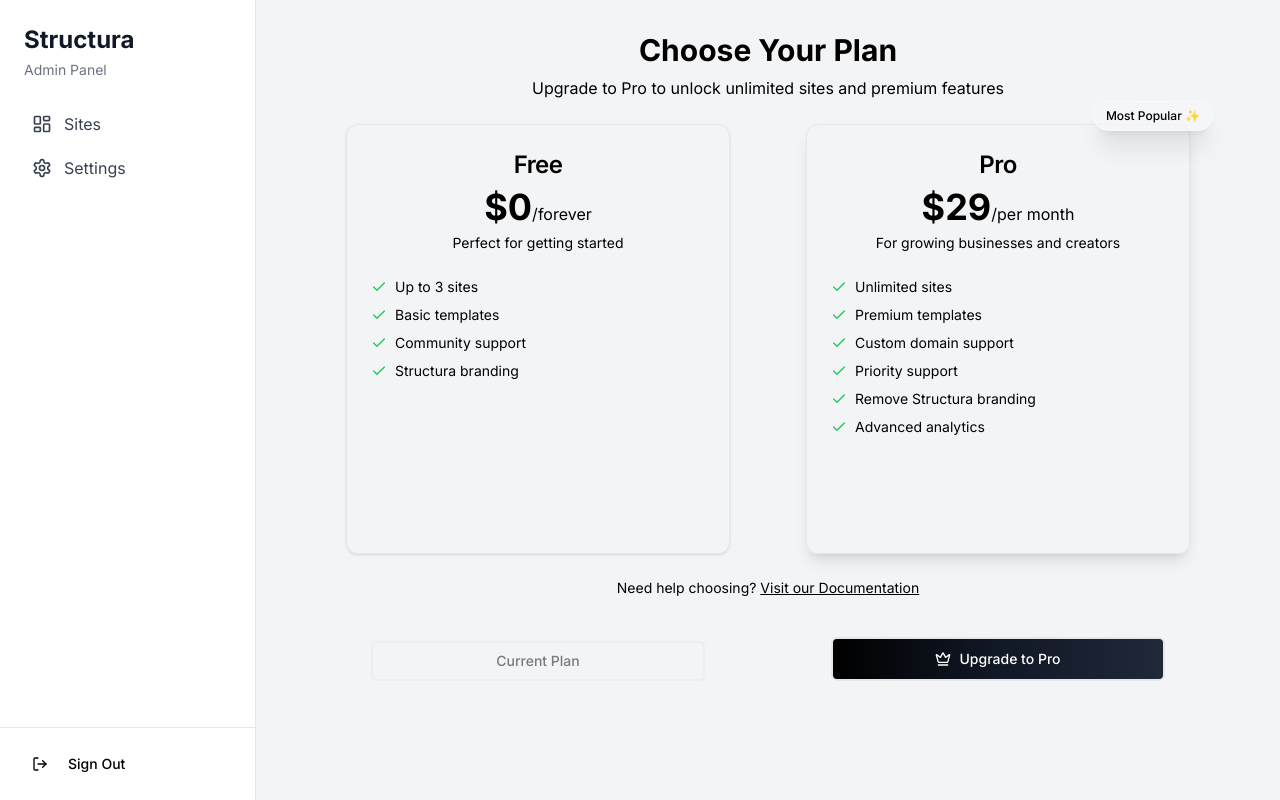
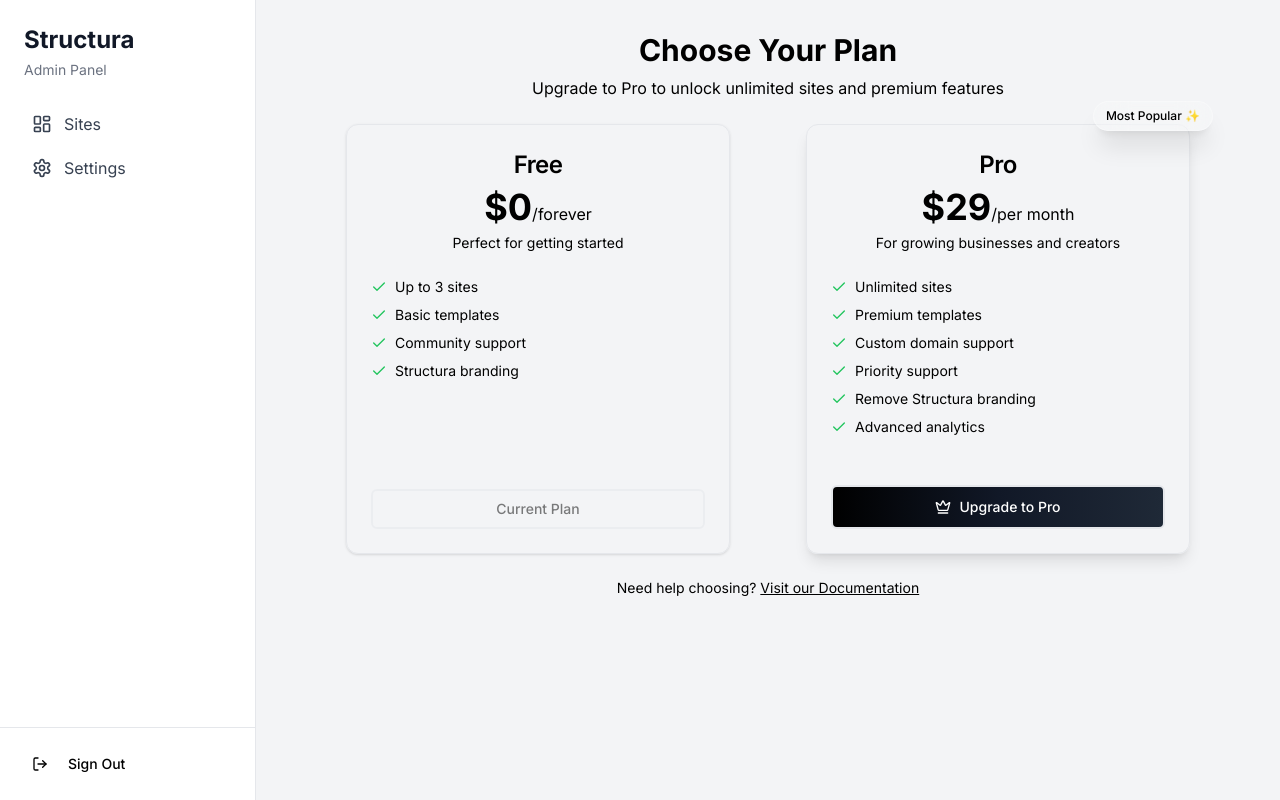
Before and after one commit to ShaikYakoub/structura, a Next.js app: page /app/billing in a window 1280 px wide. Built offline with nearby package versions, Linux system fonts and the light colour scheme; no server answers; sample sign-in values are in the browser's storage.

Commit message:
fix: Make cards equal height so buttons align at bottom
- Added h-full flex flex-col to Card component
- Cards now have equal height within the grid
- Buttons properly positioned at bottom of each card

```diff
--- a/app/app/billing/page.tsx
+++ b/app/app/billing/page.tsx
@@ -69,7 +69,7 @@ export default async function BillingPage() {
         {plans.map((plan) => (
           <Card
             key={plan.name}
-            className={`relative mx-auto w-full max-w-sm ${plan.popular ? "border-primary shadow-lg" : ""}`}
+            className={`relative mx-auto w-full max-w-sm h-full flex flex-col ${plan.popular ? "border-primary shadow-lg" : ""}`}
           >
             {plan.popular && (
               <div className="absolute -top-6 -right-6 bg-white/20 backdrop-blur-lg border border-white/30 text-primary px-3 py-1.5 rounded-full text-xs font-medium shadow-xl z-10">
```
